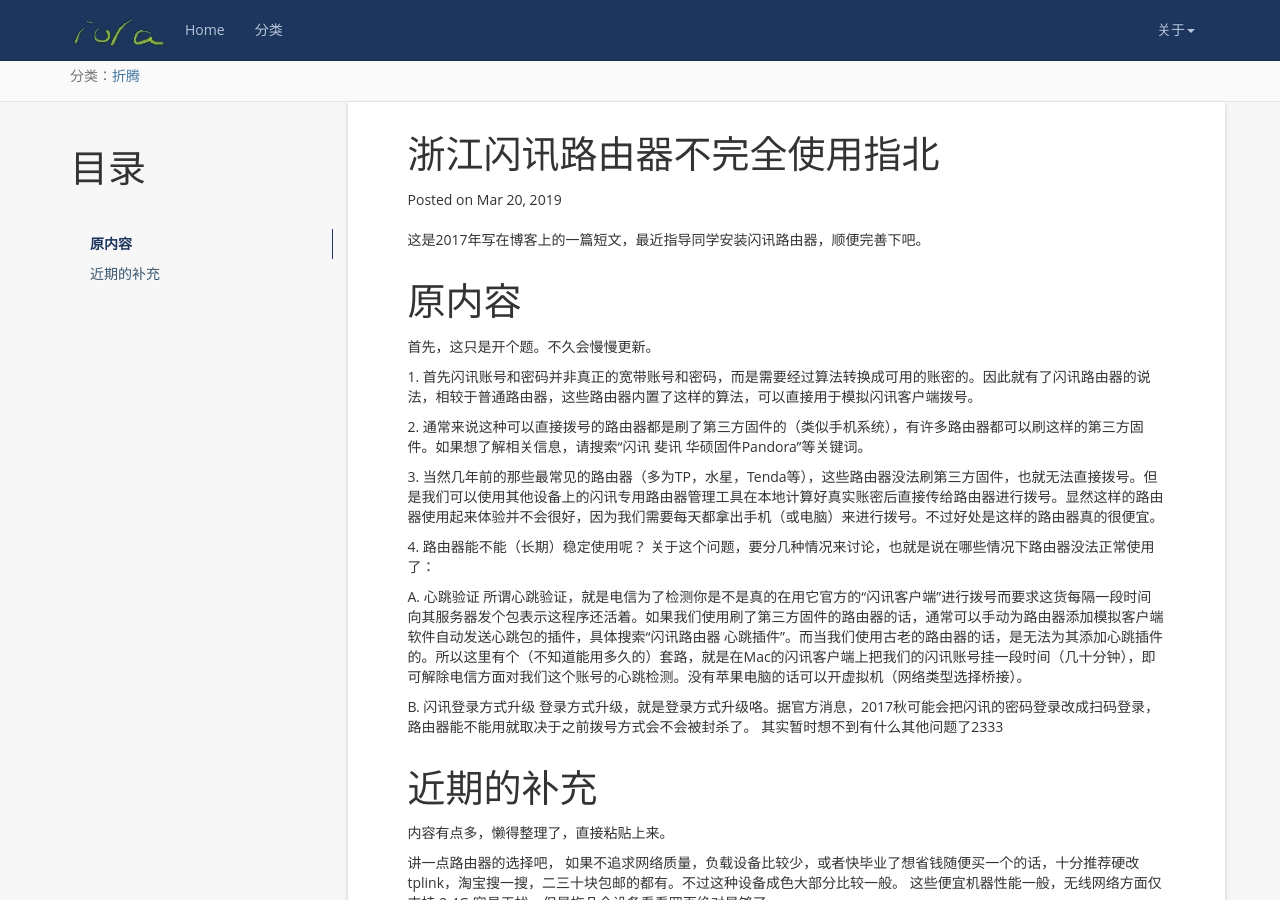
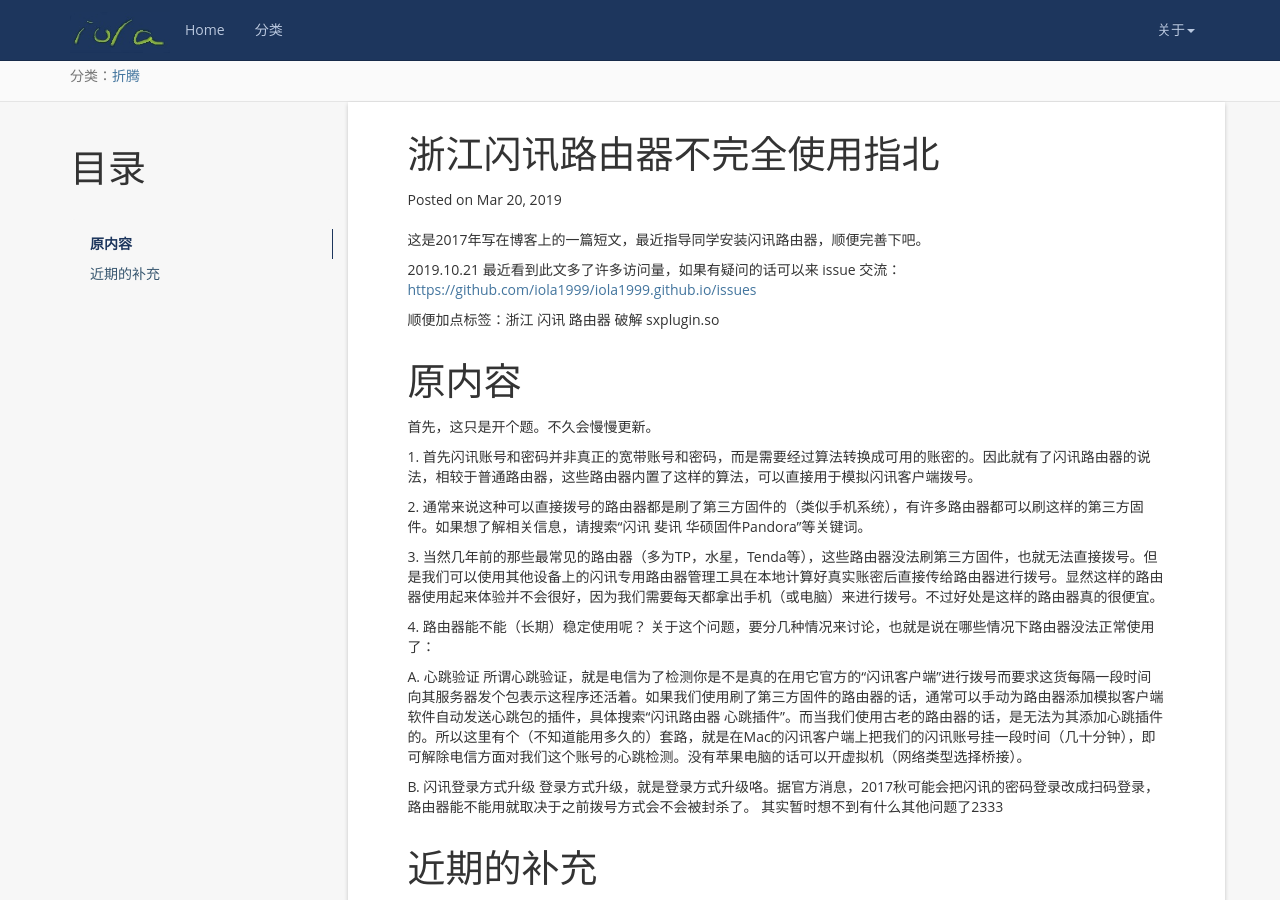
Before and after one commit to iola1999/iola1999.github.io, a Jekyll site: the page built from _posts/2019-03-20-FuckSingleNet.markdown, in a window 1280 px wide and 900 px high. Built offline with Jekyll 4.4.1, drawn with Linux system fonts in a browser that asks for light colours; nearby versions of some CDN libraries; comment, search, counter and statistics services are not loaded.

Commit message:
Update 2019-03-20-FuckSingleNet.markdown

```diff
--- a/_posts/2019-03-20-FuckSingleNet.markdown
+++ b/_posts/2019-03-20-FuckSingleNet.markdown
@@ -12,6 +12,9 @@
 
 这是2017年写在博客上的一篇短文，最近指导同学安装闪讯路由器，顺便完善下吧。
 
+2019.10.21 最近看到此文多了许多访问量，如果有疑问的话可以来 issue 交流： [https://github.com/iola1999/iola1999.github.io/issues](https://github.com/iola1999/iola1999.github.io/issues)
+
+顺便加点标签：浙江 闪讯 路由器 破解 sxplugin.so
 
 原内容			{#original}
 ====================================
```
